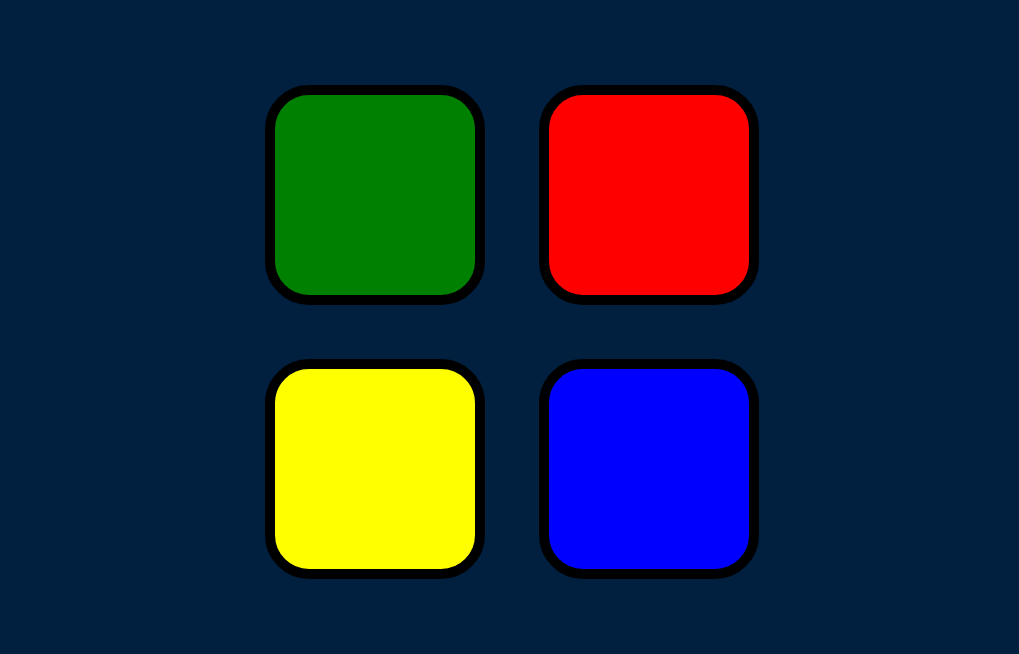
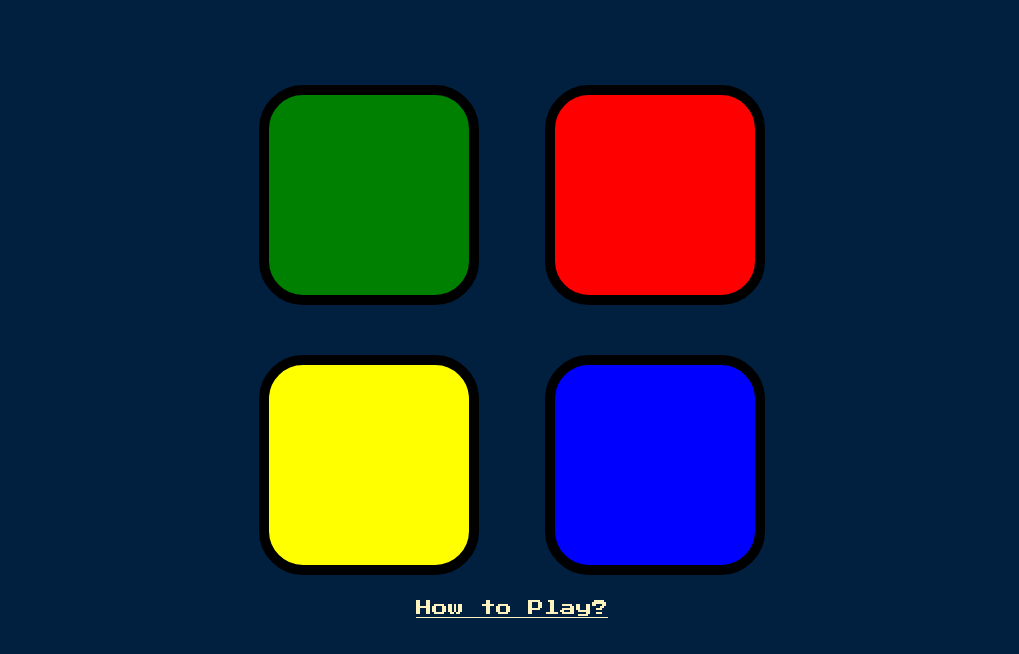
Before and after one commit to krishrahul98/HTML-CSS-and-JavaScript-Projects, a plain HTML site: page Simon Game/index.html in a window 1280 px wide. Shown: the part 114-768 px from the top of the page, without its empty margins (128-1147 px from the left). Drawn offline with nearby package versions, Linux system fonts and the light colour scheme.

Commit message:
Add help link

```diff
--- a/Simon Game/index.html
+++ b/Simon Game/index.html
@@ -28,5 +28,10 @@
     </div>
     <script src="https://ajax.googleapis.com/ajax/libs/jquery/3.5.1/jquery.min.js"></script>
     <script src="game.js"></script>
+    <footer>
+      <a href="https://www.youtube.com/watch?v=1Yqj76Q4jJ4" target="_blank"
+        >How to Play?</a
+      >
+    </footer>
   </body>
 </html>
--- a/Simon Game/styles.css
+++ b/Simon Game/styles.css
@@ -1,18 +1,16 @@
 body {
   text-align: center;
   background-color: #011f3f;
+  font-family: "Press Start 2P", cursive;
+  color: #fef2bf;
 }
-
-p {
-  font-family: "Press Start 2P", cursive;
+a {
   color: #fef2bf;
 }
 
 #level-title {
-  font-family: "Press Start 2P", cursive;
   font-size: 3rem;
   margin: 5%;
-  color: #fef2bf;
 }
 
 .container {
```
